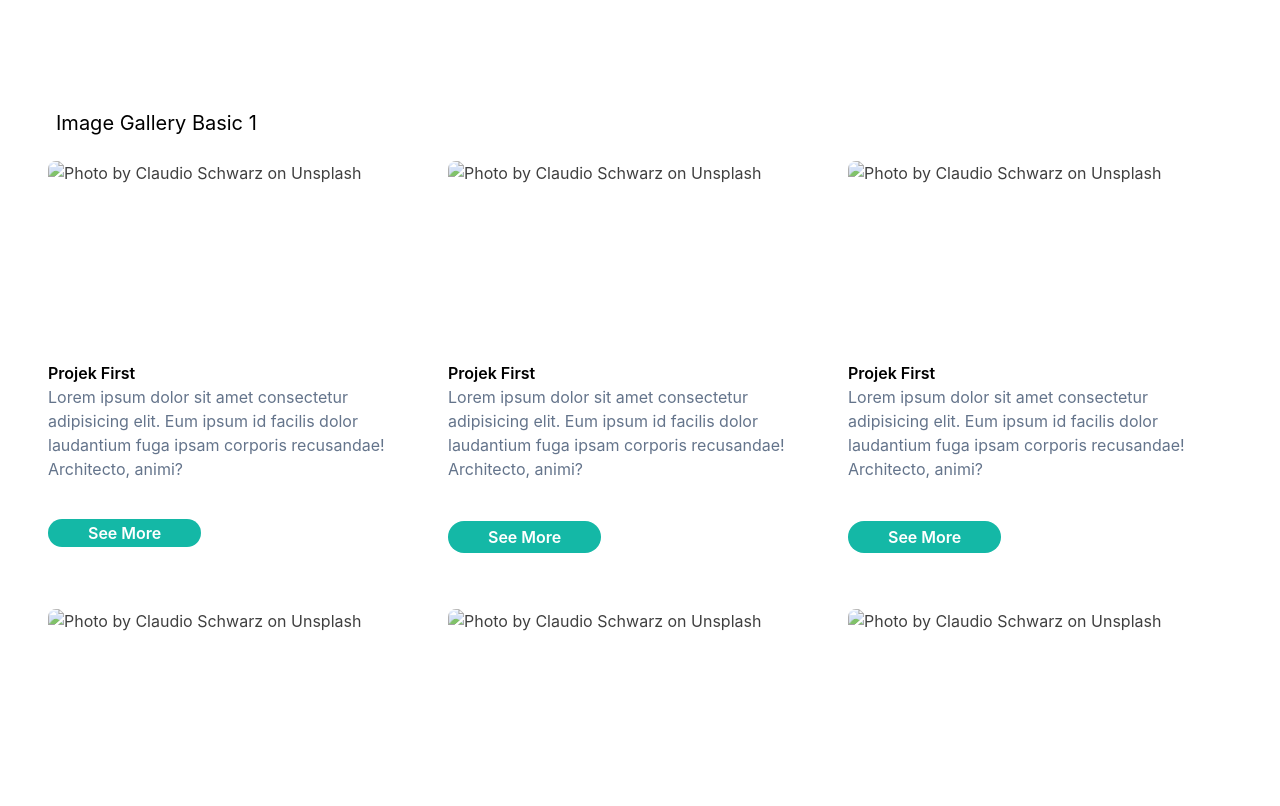
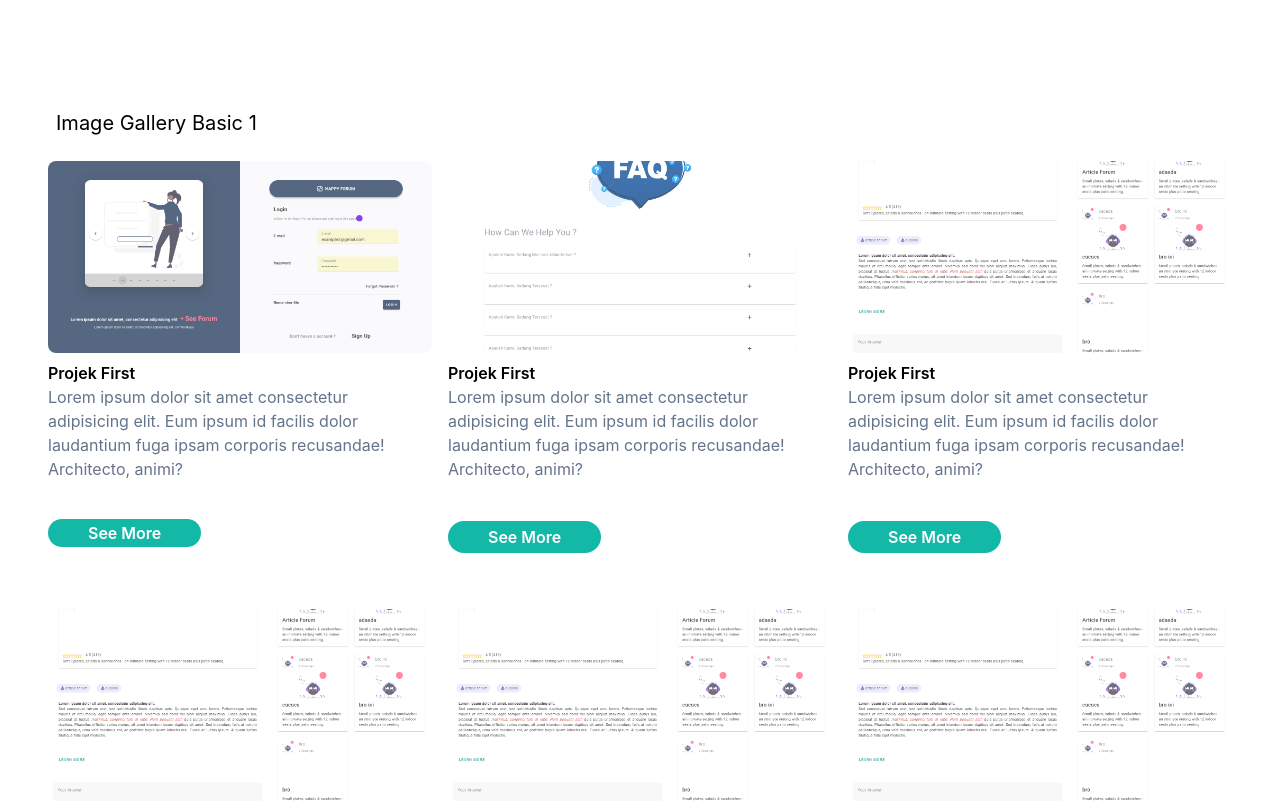
Before and after one commit to Ilyasyasin072/MyPage, a website: page projek.html in a window 1280 px wide. Shown: the part 83-889 px from the top of the page. Drawn offline with nearby package versions, Linux system fonts and the light colour scheme; the site is published under a folder, as on GitHub Pages, so addresses that start at the root find nothing; files whose address does not match are found by name.

Commit message:
update json remove slash ( / )

```diff
--- a/projek.html
+++ b/projek.html
@@ -24,7 +24,7 @@
                <div class="lg:w-1/3 sm:w-1/2 p-2 ">
                   <div class="flex flex-wrap relative">
                      <img
-                        src="/dist/img/portopolio/Screenshot 2023-01-22 at 20-16-47 Forum.png"
+                        src="dist/img/portopolio/Screenshot 2023-01-22 at 20-16-47 Forum.png"
                         alt="Photo by Claudio Schwarz on Unsplash"
                         class="inset-0 h-48 w-96 object-cover object-center rounded-lg opacity-75 hover:opacity-100">
                      <h4 class="font-semibold mt-2">Projek First</h4>
@@ -37,7 +37,7 @@
                <div class="lg:w-1/3 sm:w-1/2 p-2">
                   <div class="flex flex-wrap relative">
                      <img
-                        src="/dist/img/portopolio/Screenshot 2023-01-22 at 20-23-01 Forum.png"
+                        src="dist/img/portopolio/Screenshot 2023-01-22 at 20-23-01 Forum.png"
                         alt="Photo by Claudio Schwarz on Unsplash"
                         class="inset-0 h-48 w-96 object-cover object-center rounded-lg opacity-75 hover:opacity-100">
                      <h4 class="font-semibold mt-2">Projek First</h4>
@@ -50,7 +50,7 @@
                <div class="lg:w-1/3 sm:w-1/2 p-2">
                   <div class="flex flex-wrap relative">
                      <img
-                        src="/dist/img/portopolio/Screenshot 2023-01-22 at 20-20-29 Forum.png"
+                        src="dist/img/portopolio/Screenshot 2023-01-22 at 20-20-29 Forum.png"
                         alt="Photo by Claudio Schwarz on Unsplash"
                         class="inset-0 h-48 w-96 object-cover object-center rounded-lg opacity-75 hover:opacity-100 ">
                      <h4 class="font-semibold mt-2">Projek First</h4>
@@ -63,7 +63,7 @@
                <div class="lg:w-1/3 sm:w-1/2 p-2">
                   <div class="flex flex-wrap relative">
                      <img
-                        src="/dist/img/portopolio/Screenshot 2023-01-22 at 20-20-29 Forum.png"
+                        src="dist/img/portopolio/Screenshot 2023-01-22 at 20-20-29 Forum.png"
                         alt="Photo by Claudio Schwarz on Unsplash"
                         class="inset-0 h-48 w-96 object-cover object-center rounded-lg opacity-75 hover:opacity-100 ">
                      <h4 class="font-semibold mt-2">Projek First</h4>
@@ -76,7 +76,7 @@
                <div class="lg:w-1/3 sm:w-1/2 p-2">
                   <div class="flex flex-wrap relative">
                      <img
-                        src="/dist/img/portopolio/Screenshot 2023-01-22 at 20-20-29 Forum.png"
+                        src="dist/img/portopolio/Screenshot 2023-01-22 at 20-20-29 Forum.png"
                         alt="Photo by Claudio Schwarz on Unsplash"
                         class="inset-0 h-48 w-96 object-cover object-center rounded-lg opacity-75 hover:opacity-100 ">
                      <h4 class="font-semibold mt-2">Projek First</h4>
@@ -89,7 +89,7 @@
                <div class="lg:w-1/3 sm:w-1/2 p-2">
                   <div class="flex flex-wrap relative">
                      <img
-                        src="/dist/img/portopolio/Screenshot 2023-01-22 at 20-20-29 Forum.png"
+                        src="dist/img/portopolio/Screenshot 2023-01-22 at 20-20-29 Forum.png"
                         alt="Photo by Claudio Schwarz on Unsplash"
                         class="inset-0 h-48 w-96 object-cover object-center rounded-lg opacity-75 hover:opacity-100 ">
                      <h4 class="font-semibold mt-2">Projek First</h4>
@@ -102,7 +102,6 @@
             </div>
          </div>
       </section>
-      <!-- <!-- About Section End  -->
       <script src="dist/js/script.js"></script>
    </body>
 </html>
```
Also changed, not shown: projek-detail.html (+1 -2 lines).
